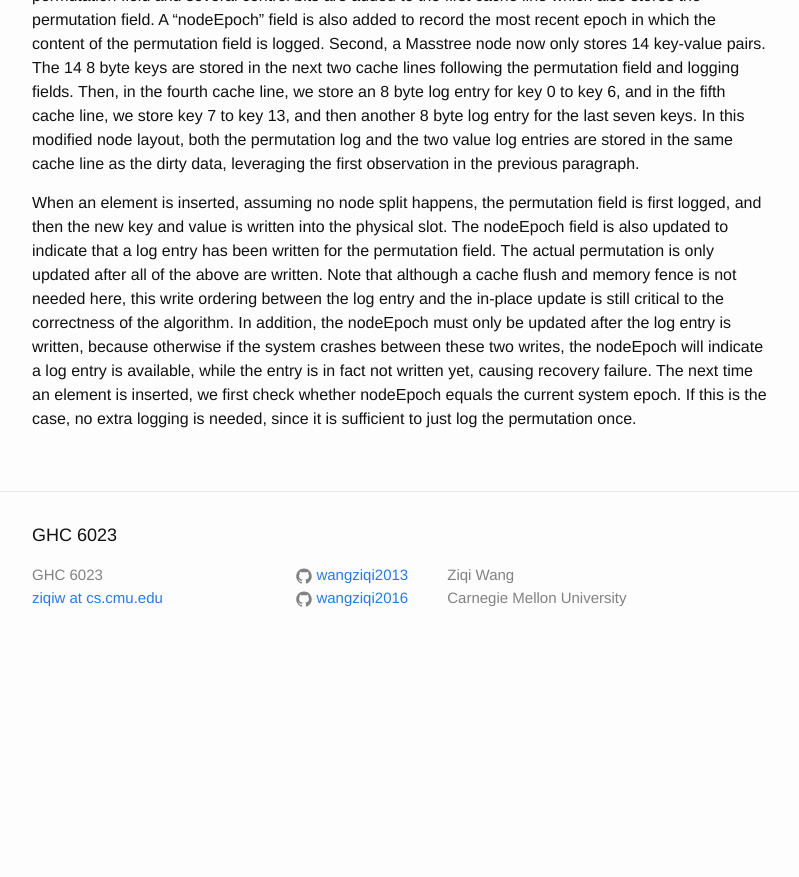
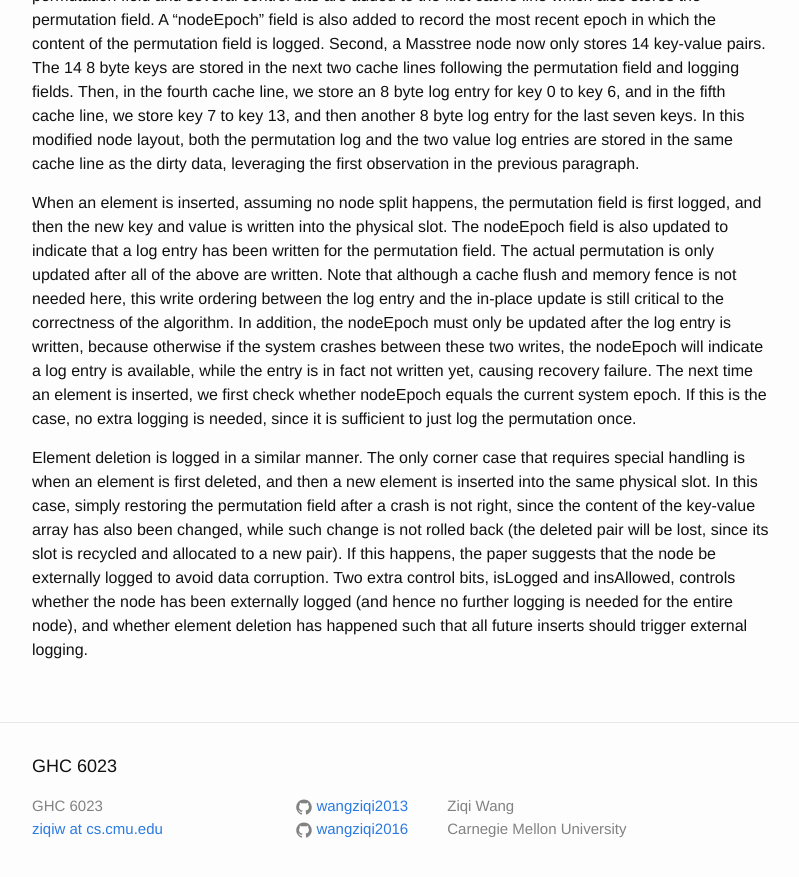
Before and after one commit to wangziqi2013/wangziqi2013.github.io, a Jekyll site: the page built from _posts/2019-10-22-incll.markdown, in a window 1280 px wide and 900 px high, scrolled down 1987 px. Shown: the top 877 px of the window, without its empty margins (238-1037 px from the left). Built offline with Jekyll 4.4.1, drawn with Linux system fonts in a browser that asks for light colours; before the commit the page ends 2656 px from its top, so only the background shows below that.

Commit message:
Finish corner case

```diff
--- a/_posts/2019-10-22-incll.markdown
+++ b/_posts/2019-10-22-incll.markdown
@@ -86,3 +86,11 @@ log entry is written, because otherwise if the system crashes between these two
 log entry is available, while the entry is in fact not written yet, causing recovery failure. The next time an element
 is inserted, we first check whether nodeEpoch equals the current system epoch. If this is the case, no extra logging
 is needed, since it is sufficient to just log the permutation once.
+
+Element deletion is logged in a similar manner. The only corner case that requires special handling is when an element
+is first deleted, and then a new element is inserted into the same physical slot. In this case, simply restoring the
+permutation field after a crash is not right, since the content of the key-value array has also been changed, while such
+change is not rolled back (the deleted pair will be lost, since its slot is recycled and allocated to a new pair). If this
+happens, the paper suggests that the node be externally logged to avoid data corruption. Two extra control bits, isLogged
+and insAllowed, controls whether the node has been externally logged (and hence no further logging is needed for the entire
+node), and whether element deletion has happened such that all future inserts should trigger external logging.
```
